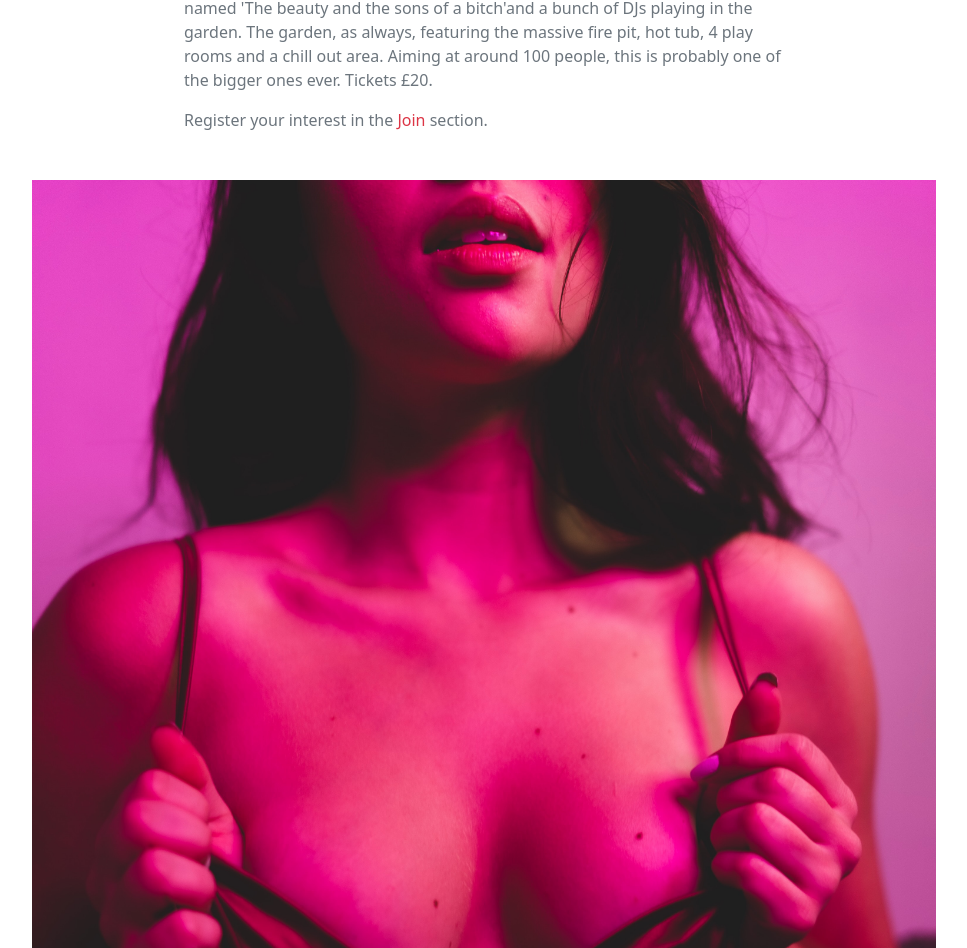
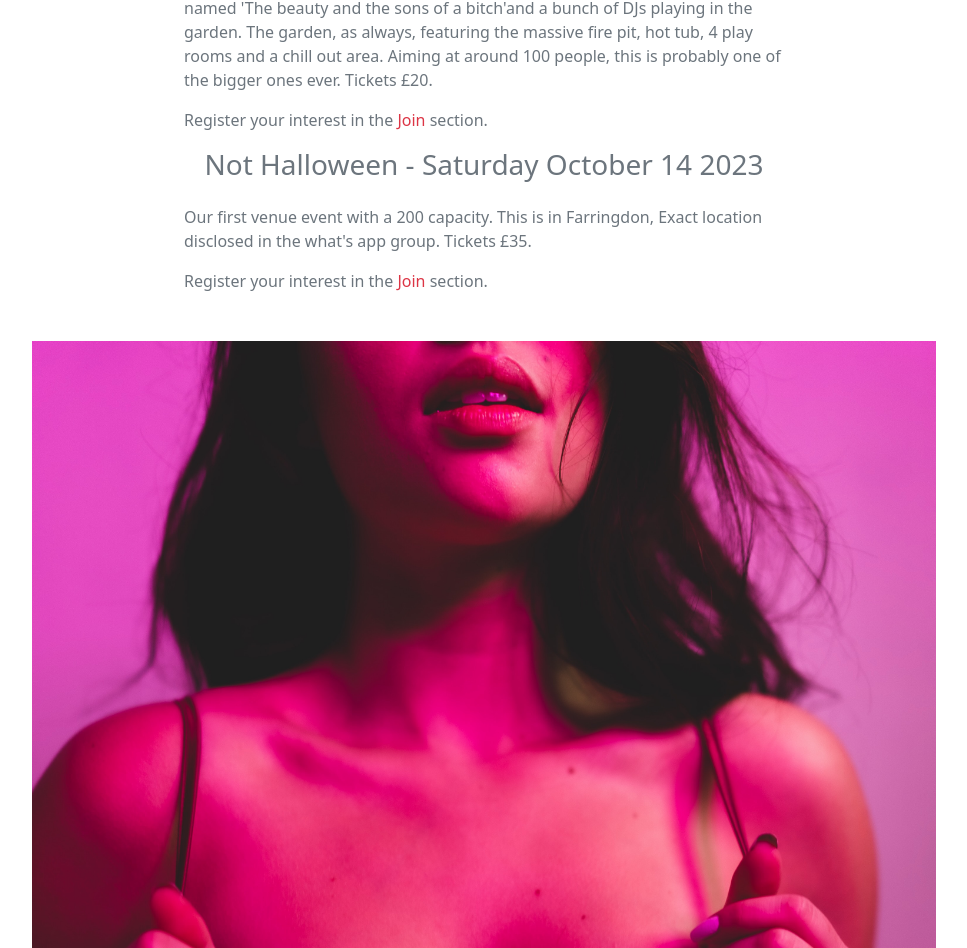
Before and after one commit to dantrovato/the-tribe-react18, a React (Vite) app: page /events in a window 1280 px wide. Shown: the part 911-1859 px from the top of the page, without its empty margins (156-1123 px from the left). Built offline with nearby package versions, Linux system fonts and the light colour scheme.

Commit message:
Add Not Halloween and social collage

```diff
--- a/src/components/Events.tsx
+++ b/src/components/Events.tsx
@@ -66,6 +66,28 @@ const Events = () => {
           </Link>{" "}
           section.
         </p>
+
+        <h3 className="text-center text-muted mb-4">
+          Not Halloween - Saturday October 14 2023{" "}
+        </h3>
+        <p
+          className=" text-muted mb-3"
+          style={{ maxWidth: "600px", margin: "auto" }}
+        >
+          Our first venue event with a 200 capacity. This is in Farringdon,
+          Exact location disclosed in the what's app group. Tickets £35.{" "}
+        </p>
+
+        <p
+          className="text-muted mb-3"
+          style={{ maxWidth: "600px", margin: "auto" }}
+        >
+          Register your interest in the{" "}
+          <Link className="navbar-brand text-danger" to="/join">
+            Join
+          </Link>{" "}
+          section.
+        </p>
       </div>
 
       <img
```
Also changed, not shown: 1 other file (tests, documents, lock files or other folders).
